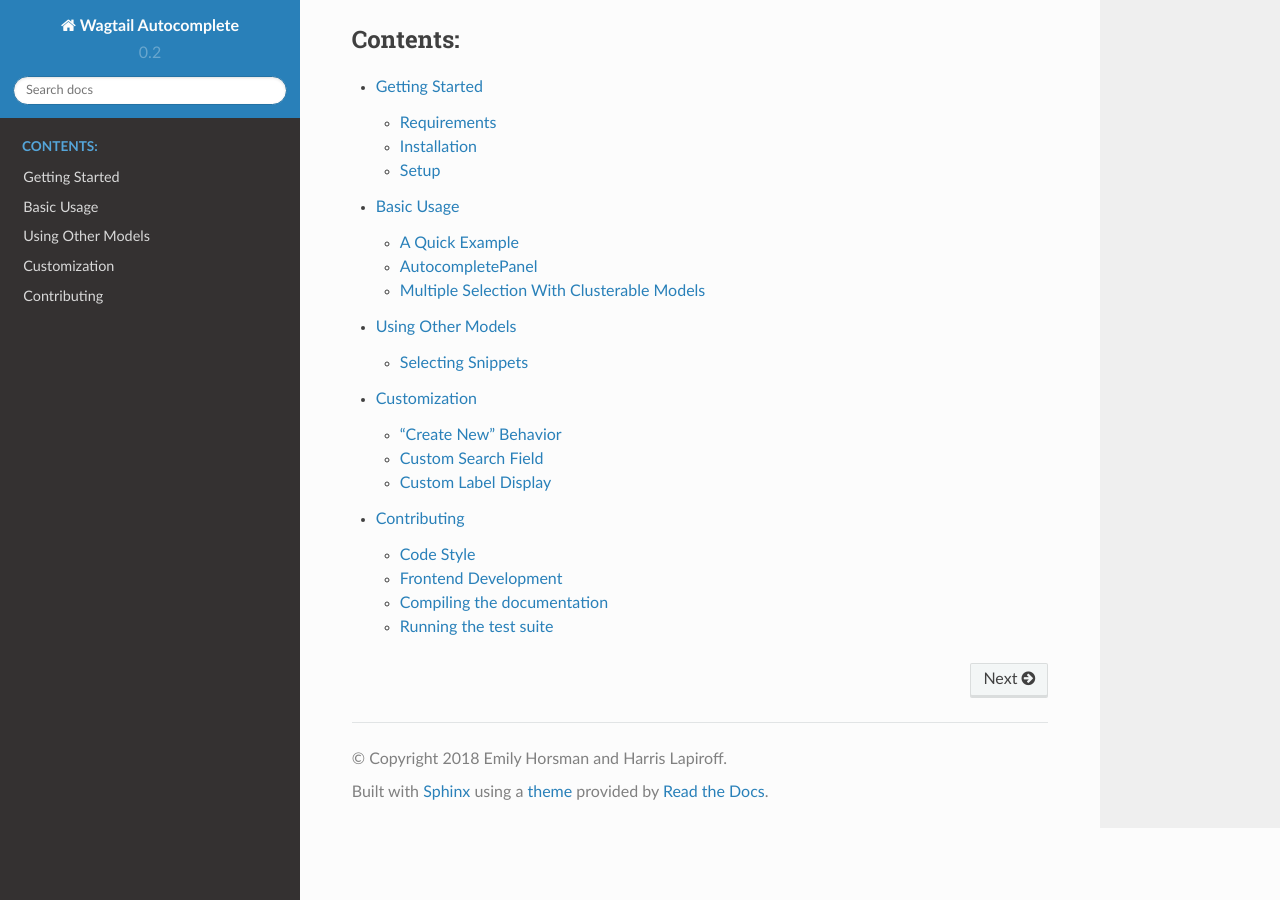
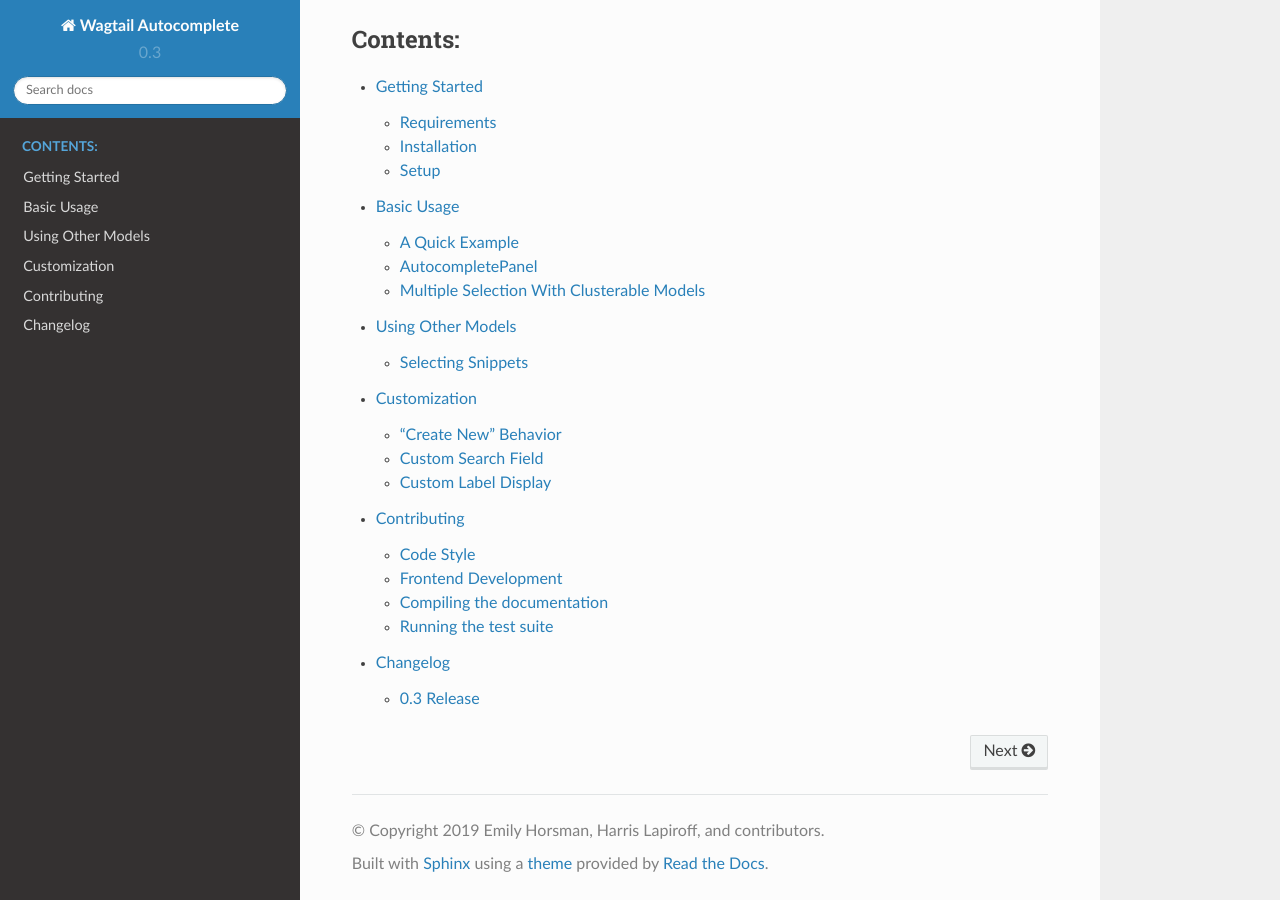
Before and after one commit to wagtail/wagtail-autocomplete, a Sphinx documentation site: the page built from docs/index.rst, in a window 1280 px wide and 900 px high, scrolled down 632 px. Built offline with Sphinx 7.4.7 and the Read the Docs theme 2.0.0, drawn with Linux system fonts in a browser that asks for light colours.

Commit message:
Release version 0.3

```diff
--- a/docs/conf.py
+++ b/docs/conf.py
@@ -47,8 +47,8 @@ master_doc = 'index'
 
 # General information about the project.
 project = u'Wagtail Autocomplete'
-copyright = u'2018 Emily Horsman and Harris Lapiroff'
-author = u'Emily Horsman and Harris Lapiroff'
+copyright = u'2019 Emily Horsman, Harris Lapiroff, and contributors'
+author = u'Emily Horsman, Harris Lapiroff, and contributors'
 
 # The version info for the project you're documenting, acts as replacement for
 # |version| and |release|, also used in various other places throughout the
@@ -131,7 +131,7 @@ latex_elements = {
 #  author, documentclass [howto, manual, or own class]).
 latex_documents = [
     (master_doc, 'wagtail-autocomplete.tex', u'wagtail-autocomplete Documentation',
-     u'Emily Horsman', 'manual'),
+     u'Harris Lapiroff', 'manual'),
 ]
 
 
--- a/docs/index.rst
+++ b/docs/index.rst
@@ -16,3 +16,4 @@ select related objects via a quick autocompleted searching interface.
     using_other_models
     customization
     contributing
+    changelog
--- a/wagtailautocomplete/__init__.py
+++ b/wagtailautocomplete/__init__.py
@@ -1,2 +1,2 @@
-VERSION = (0, 2)
+VERSION = (0, 3)
 __version__ = '.'.join([str(x) for x in VERSION])
```
Also changed, not shown: docs/changelog.rst (added, +12 -0 lines).
